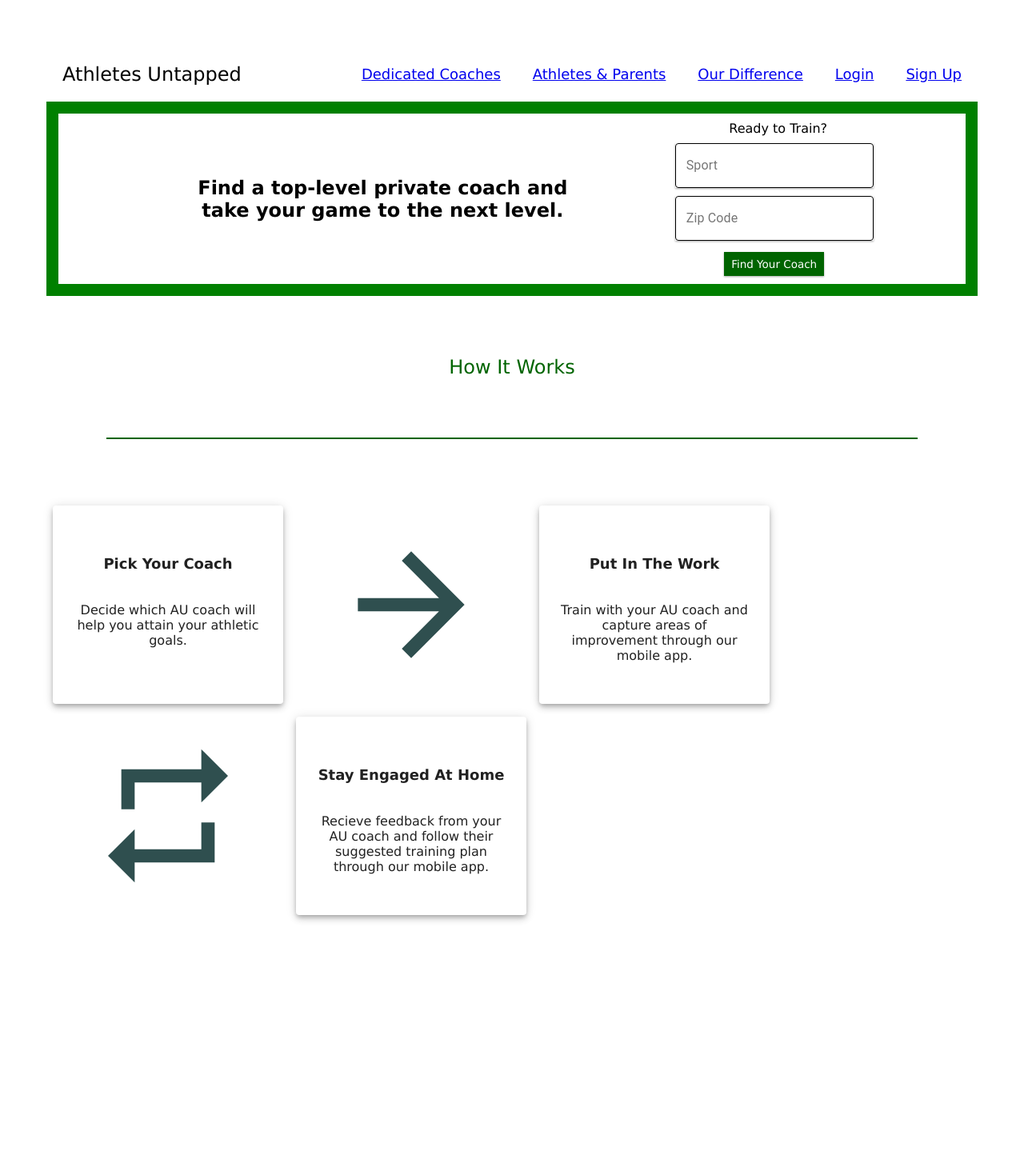
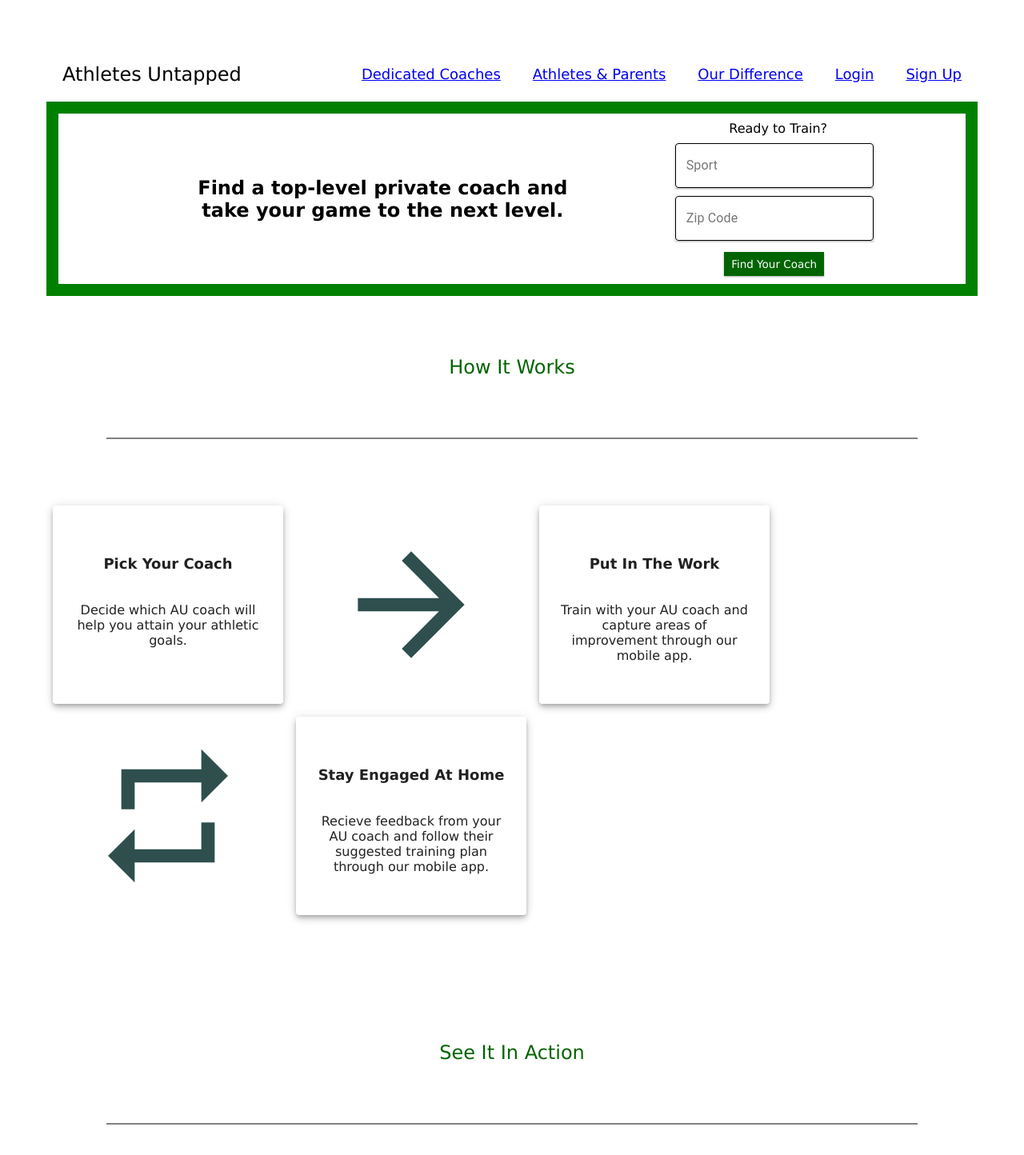
Before and after one commit to dylanhantula/core, a React (Create React App) app in the folder front-end/: page / in a window 1280 px wide. Shown: the top 1444 px of the page at 80% size. Before the commit the page ends 1210 px from the top, so only its background shows below. Built offline with nearby package versions, Linux system fonts and the light colour scheme; no server answers.

Commit message:
added see it in action panel

```diff
--- a/front-end/package.json
+++ b/front-end/package.json
@@ -12,6 +12,7 @@
     "query-string": "^6.12.1",
     "react": "^16.13.1",
     "react-dom": "^16.13.1",
+    "react-player": "^2.3.1",
     "react-router-dom": "^5.1.2",
     "react-scripts": "3.4.1",
     "use-deep-compare-effect": "^1.3.1"
--- a/front-end/src/components/HomeHowItWorks/HomeHowItWorks.css
+++ b/front-end/src/components/HomeHowItWorks/HomeHowItWorks.css
@@ -1,7 +1,7 @@
 .HowItWorks {
     text-align: center;
     margin: 75px;
-    border-bottom: 2px solid darkgreen;
+    border-bottom: 2px solid gray;
     padding-bottom: 50px;
 }
 
--- /dev/null
+++ b/front-end/src/components/HomeSeeItInAction/HomeSeeItInAction.css
@@ -0,0 +1,10 @@
+.SeeItInAction {
+    text-align: center;
+    margin: 150px 75px 75px 75px;
+    border-bottom: 2px solid gray;
+    padding-bottom: 50px;
+}
+
+.SeeItInActionVideo {
+    text-align: center;
+}
--- /dev/null
+++ b/front-end/src/components/HomeSeeItInAction/HomeSeeItInAction.js
@@ -0,0 +1,20 @@
+import React from 'react';
+import './HomeSeeItInAction.css'
+import ReactPlayer from 'react-player';
+
+const HomeSeeItInAction = () => {
+    return (
+        <div>
+            <div className="SeeItInAction">
+                <p style={{color: 'darkgreen', fontSize: 'x-large', fontFamily: 'Lucida Sans, Lucida Sans Regular, Lucida Grande, Lucida Sans Unicode, Geneva, Verdana, sans-serif'}}>
+                    See It In Action
+                </p>
+            </div>
+            <div className="SeeItInActionVideo">
+                <ReactPlayer controls='true' style={{display: 'inline-block'}} url='https://www.youtube.com/watch?v=13YeR5zIGbo' />
+            </div>
+        </div>
+    );
+}
+
+export default HomeSeeItInAction;
--- a/front-end/src/components/Landing/Landing.js
+++ b/front-end/src/components/Landing/Landing.js
@@ -2,8 +2,9 @@ import React, { useState } from "react";
 import { withRouter } from 'react-router-dom';
 import { withStyles, makeStyles } from '@material-ui/core/styles';
 import TextField from '@material-ui/core/TextField';
-import './Landing.css'
-import HomeHowItWorks from '../HomeHowItWorks/HomeHowItWorks'
+import './Landing.css';
+import HomeHowItWorks from '../HomeHowItWorks/HomeHowItWorks';
+import HomeSeeItInAction from '../HomeSeeItInAction/HomeSeeItInAction'
 
 const useStyles = makeStyles((theme) => ({
   root: {
@@ -97,6 +98,7 @@ const Landing = ({history}) => {
     </ul>
 
     <HomeHowItWorks/>
+    <HomeSeeItInAction />
     </div>
   );
 };
```
Also changed, not shown: 1 other file (tests, documents, lock files or other folders).
